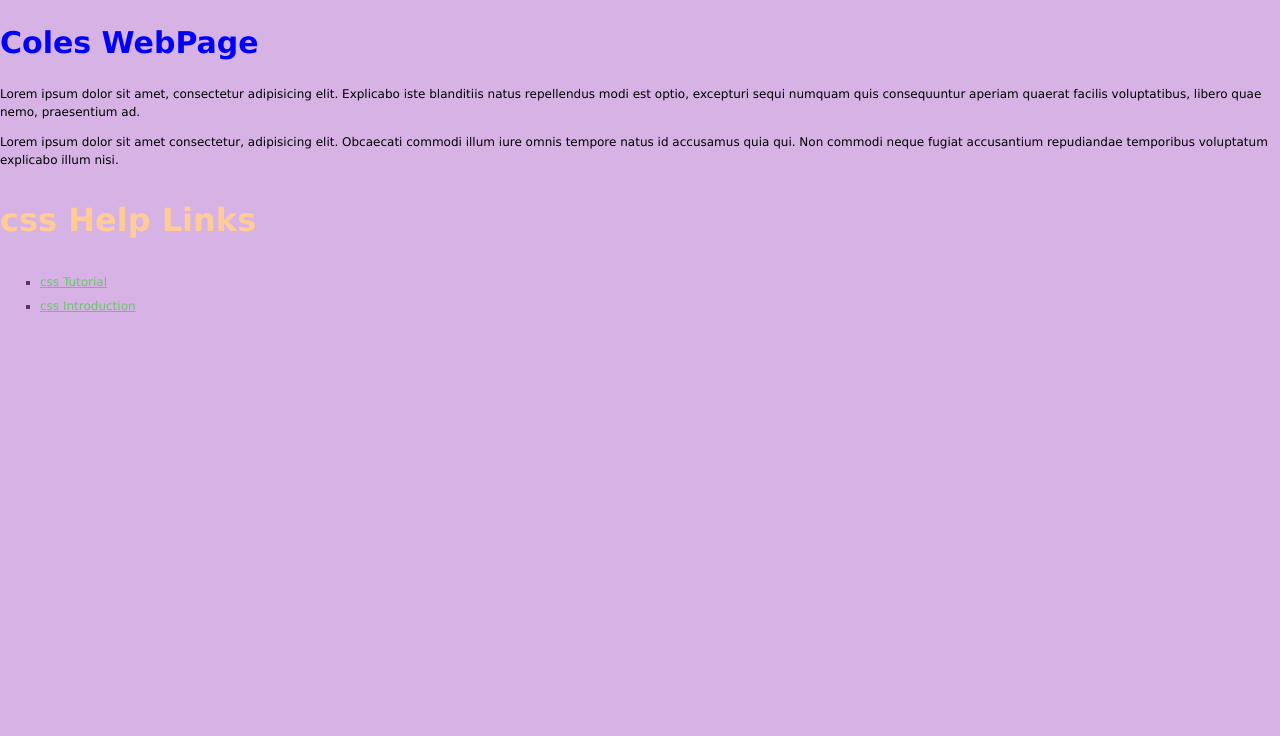
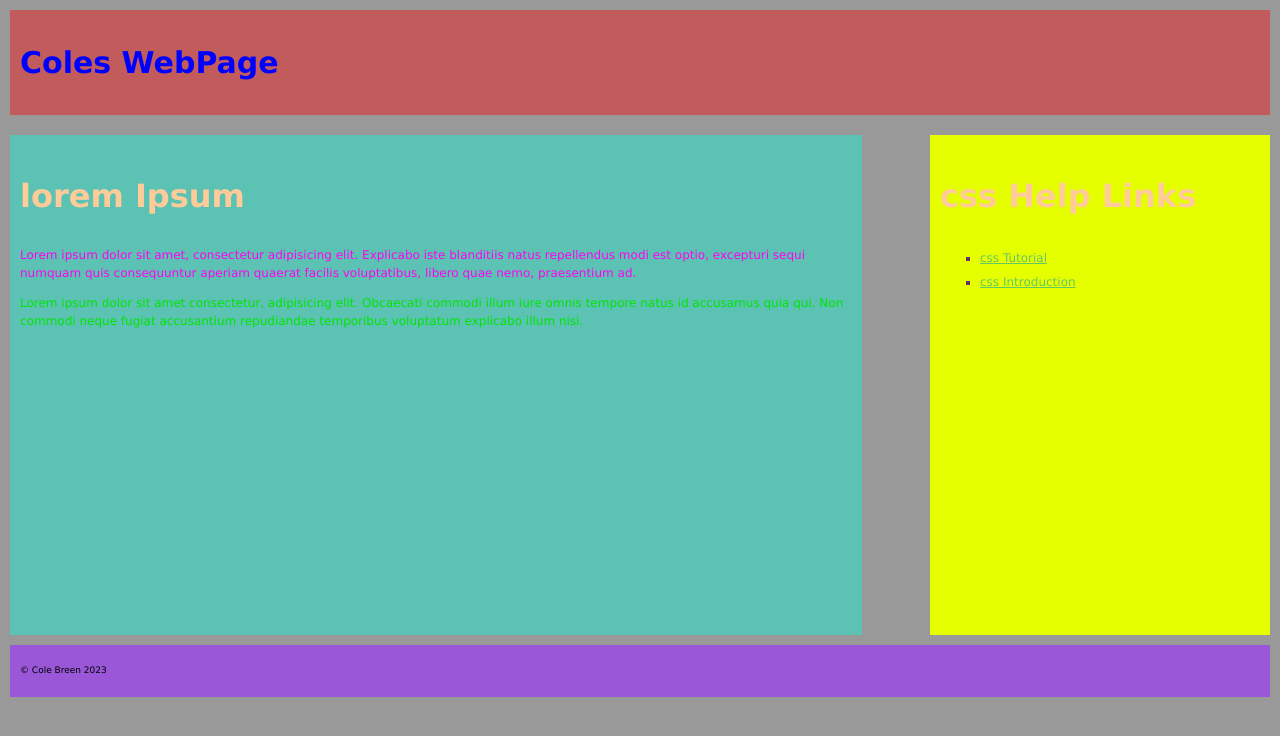
Before and after one commit to ColeBreen99/ColeBreen99, a plain HTML site: page index.html in a window 1280 px wide. Drawn offline with Linux system fonts and the light colour scheme.

Commit message:
third commit

```diff
--- a/css/styles.css
+++ b/css/styles.css
@@ -6,10 +6,46 @@ body{
     font : normal normal normal 12px/1.5 Verdana, arial, Helvetica, sans-serif;
     height : 100vh;
     width : 100vw;
-    background-color : hsla(283, 50%, 50%, 0.4)
+    background-color : hsla(0, 0%, 0%, 0.4)
 }
 
 h2{
     font-size : 2rem;
     color : #fc9
 }
+header{
+    background-color: hsla(0, 100%, 50%, 0.4);
+}
+main{
+    float : left;
+    width : 65vw;
+    background-color: hsla(172, 100%, 50%, 0.4);
+    height : 60vh;
+}
+aside{
+    float : right;
+    width : 25vw;
+    background-color: hsl(66, 100%, 50%);
+    height : 60vh;
+}
+footer{
+    clear : both;
+    background-color: hsla(271, 65%, 60%, 0.979);
+}
+.structural{
+        margin : 10px;
+        padding : 10px;
+
+}
+#p1{
+    color : rgb(255, 0, 242)
+}
+#p2{
+    color : rgb(0, 230, 0)
+}
+a:hover{
+    color : #f09
+}
+footer p{
+    font-size : .75em;
+}
--- a/index.html
+++ b/index.html
@@ -23,24 +23,31 @@
 
     <body>
 
-        <header>
+        <header class="structural">
 
             <h1 style="color:blue;font-size: 30px; " >Coles WebPage</h1>
 
         </header>
+        <main class="structural">
 
-        <p>
+            <h2>lorem Ipsum</h2>
+
+
+            <p id="p1">
                 Lorem ipsum dolor sit amet, consectetur adipisicing elit.
                 Explicabo iste blanditiis natus repellendus modi est optio,
                 excepturi sequi numquam quis consequuntur aperiam quaerat facilis voluptatibus,
                 libero quae nemo, praesentium ad.
             </p>
 
-        <p>
+            <p id="p2">
                 Lorem ipsum dolor sit amet consectetur, adipisicing elit.
                 Obcaecati commodi illum iure omnis tempore natus id accusamus quia qui.
                 Non commodi neque fugiat accusantium repudiandae temporibus voluptatum explicabo illum nisi.
             </p>
+
+        </main>
+        <aside class="structural">
 
             <h2>css Help Links</h2>
 
@@ -49,6 +56,17 @@
                 <li><a href="https://www.w3schools.com/css/css_intro.asp" target="_blank">css Introduction</a></li>
             </ul>
 
+        </aside>
+        <footer class="structural">
+            <p>
+                &copy; Cole Breen 2023
+            </p>
+
+        </footer>
+
+
+
+
 
 
     </body>
```
Lines whose indentation alone changed are shown as unchanged.
